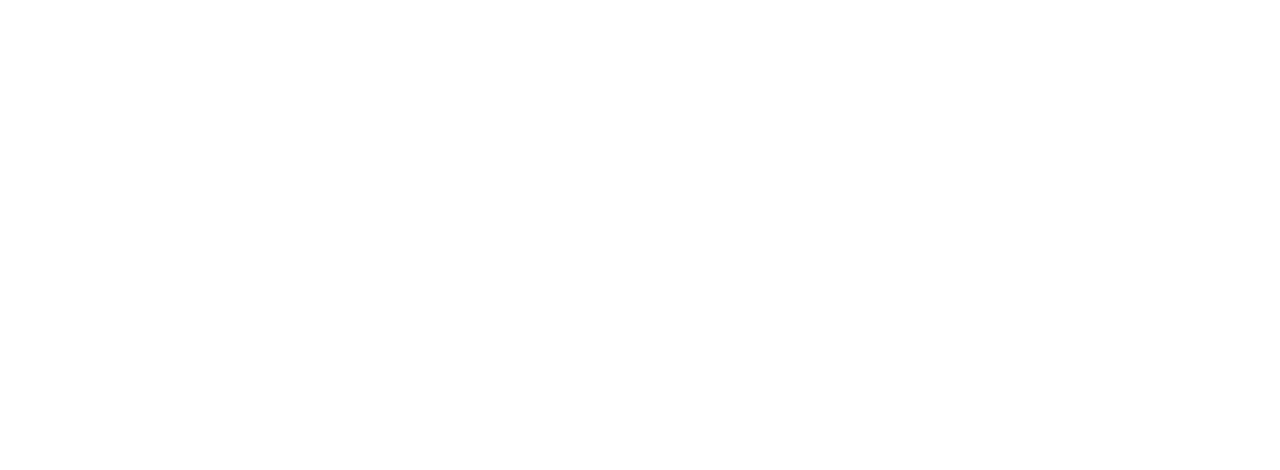
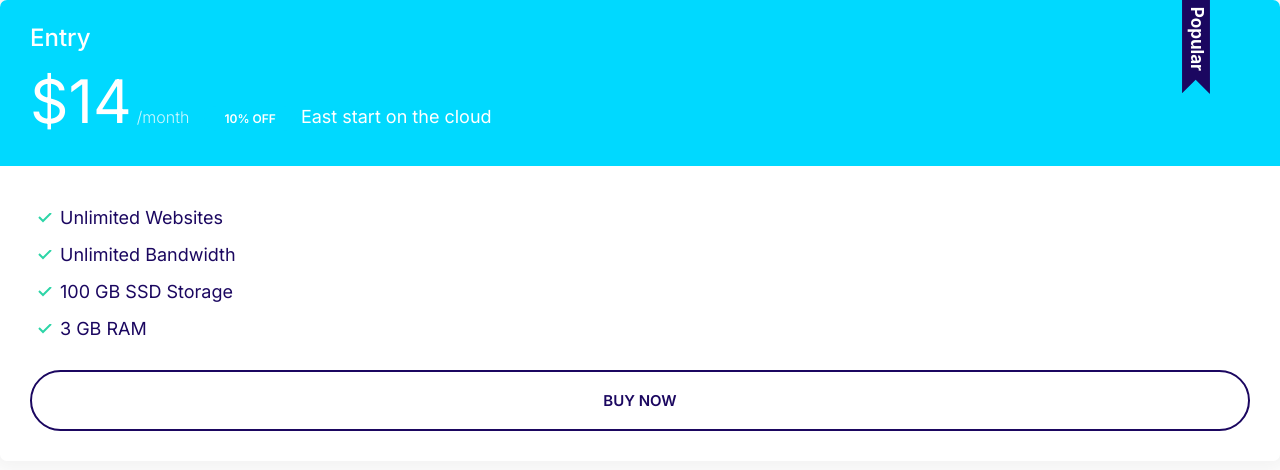
Before and after one commit to hisham-mhammed-afifi/Hishify-v1, a plain HTML site: page index.html in a window 1280 px wide. Drawn offline with Linux system fonts and the light colour scheme.

Commit message:
add popular badge.

```diff
--- a/css/styles.css
+++ b/css/styles.css
@@ -331,7 +331,7 @@ a {
   position: relative;
 }
 
-.plane--popular .card__header::before {
+.plan--popular .card__header::before {
   content: url(../images/popular.svg);
   width: 40px;
   display: inline-block;
--- a/index.html
+++ b/index.html
@@ -11,6 +11,25 @@
   <link rel="stylesheet" href="./css/styles.css">
 </head>
 <body>
-
+  <div class="plan plan--popular">
+    <div class="card card--secondary">
+      <header class="card__header">
+        <h3 class="plan__name">Entry</h3>
+        <span class="plan__price">$14</span>
+        <span class="plan__billing-cycle">/month</span>
+        <span class="badge badge--secondary badge--small">10% OFF</span>
+        <span class="plan__description">East start on the cloud</span>
+      </header>
+      <div class="card__body">
+        <ul class="list list--tick">
+          <li class="list__item">Unlimited Websites</li>
+          <li class="list__item">Unlimited Bandwidth</li>
+          <li class="list__item">100 GB SSD Storage</li>
+          <li class="list__item">3 GB RAM</li>
+        </ul>
+        <button class="btn btn--outline btn--block">Buy Now</button>
+      </div>
+    </div>
+  </div>
 </body>
 </html>
```
